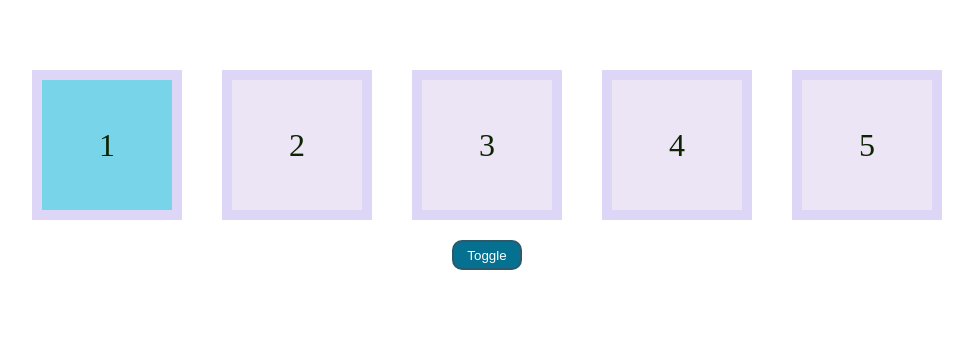
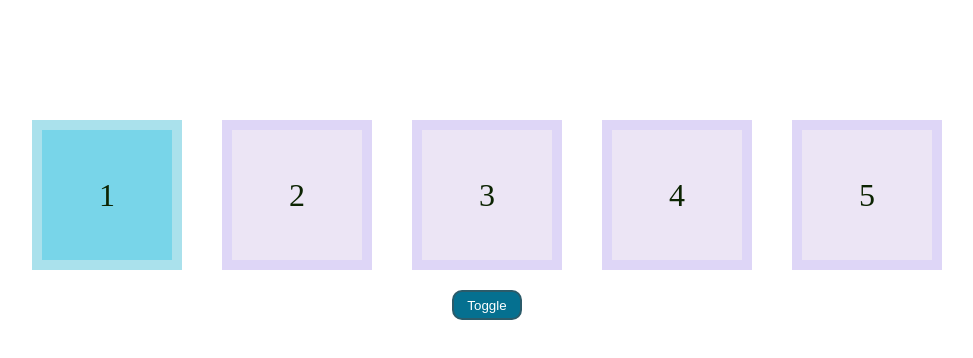
Before and after one commit to yogeshtakeo/BFS_45_Repositary, a React (Vite) app: page / in a window 1280 px wide. Shown: the top 358 px of the page, without its empty margins (153-1126 px from the left). Built offline with nearby package versions, Linux system fonts and the light colour scheme.

Commit message:
add transition and animation

```diff
--- a/src/components/Box/box.css
+++ b/src/components/Box/box.css
@@ -1,7 +1,7 @@
 .boxes {
   display: flex;
   justify-content: center;
-  margin-top: 50px;
+  margin-top: 100px;
 }
 
 .box {
@@ -21,4 +21,26 @@
 
 .box.current {
   background-color: rgb(120, 213, 233);
+  border-color: rgb(170, 225, 236);
+  transition: transform 0.5s;
+  position: relative;
+  animation-name: currentBox;
+  animation-duration: 2s;
+  animation-iteration-count: 1;
+  animation-timing-function: ease-in-out;
 }
+
+.box.current:hover {
+  transform: translateY(-10px);
+  background-color: rgb(222, 214, 247);
+  border-color: rgb(120, 213, 233);
+}
+
+@keyframes currentBox {
+  from {
+    transform: translateY(0);
+  }
+  to {
+    transform: translateY(-60px);
+  }
+}
```
Also changed, not shown: src/assets/Screenshot 2024-02-29 203537.png (added), 1 other file (tests, documents, lock files or other folders).
